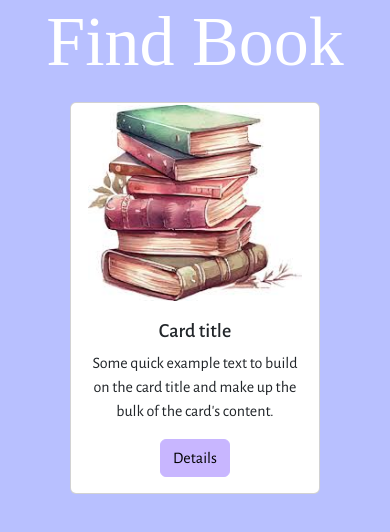
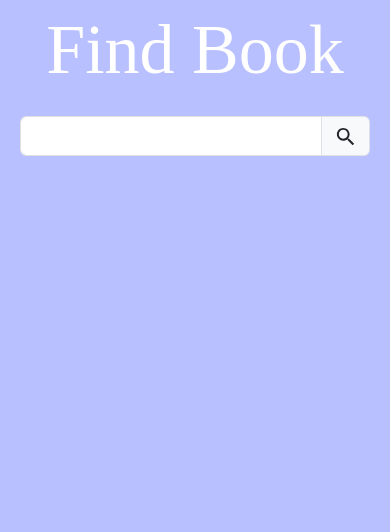
Before and after one commit to Eda-Inal/book-search, a React (Create React App) app: page / in a window 390 px wide. Shown: the top 532 px of the page. Built offline with nearby package versions, Linux system fonts and the light colour scheme; a web font is replaced by a local one.

Commit message:
add input and css

```diff
--- a/package.json
+++ b/package.json
@@ -7,8 +7,10 @@
     "@testing-library/react": "^13.4.0",
     "@testing-library/user-event": "^13.5.0",
     "bootstrap": "^5.3.3",
+    "bootstrap-icons": "^1.11.3",
     "react": "^18.3.1",
     "react-dom": "^18.3.1",
+    "react-icons": "^5.2.1",
     "react-scripts": "5.0.1",
     "sass": "^1.77.8",
     "web-vitals": "^2.1.4"
--- a/src/components/Header/index.jsx
+++ b/src/components/Header/index.jsx
@@ -3,7 +3,7 @@ import "./index.scss"
 
 function Header() {
     return (
-        <header className='text-center header' >
+        <header className='text-center header mt-2' >
             <h1 className='h1 '>Find Book</h1>
         </header>
     )
--- a/src/components/Main/index.jsx
+++ b/src/components/Main/index.jsx
@@ -1,12 +1,14 @@
 import React from 'react'
 import Header from '../Header'
-import Books from '../Books'
+import Search from '../Search'
+// import Books from '../Books'
 
 function Main() {
   return (
     <div>
       <Header/>
-      <Books/>
+      <Search/>
+      {/* <Books/> */}
 
     </div>
   )
--- /dev/null
+++ b/src/components/Search/index.jsx
@@ -0,0 +1,14 @@
+import React from 'react'
+import "./index.scss"
+import { IoMdSearch } from "react-icons/io";
+
+function Search() {
+  return (
+    <div className="input-group flex-nowrap  mx-auto mt-4">
+    <input type="text" class="form-control" style={{fontSize:22}}  aria-describedby="addon-wrapping"/>
+    <span className="input-group-text "  id="addon-wrapping "><IoMdSearch className='icon' /></span>
+  </div>
+  )
+}
+
+export default Search
--- /dev/null
+++ b/src/components/Search/index.scss
@@ -0,0 +1,19 @@
+.input-group{
+    max-width:  700px;
+    height: 40px;
+}
+.icon{
+    font-size: 23px;
+    cursor: pointer;
+}
+
+@media (max-width: 768px){
+    .input-group{
+        max-width:  500px;
+    }
+}
+@media (max-width: 567px){
+    .input-group{
+        max-width:  350px;
+    }
+}
```
Also changed, not shown: 1 other file (tests, documents, lock files or other folders).
